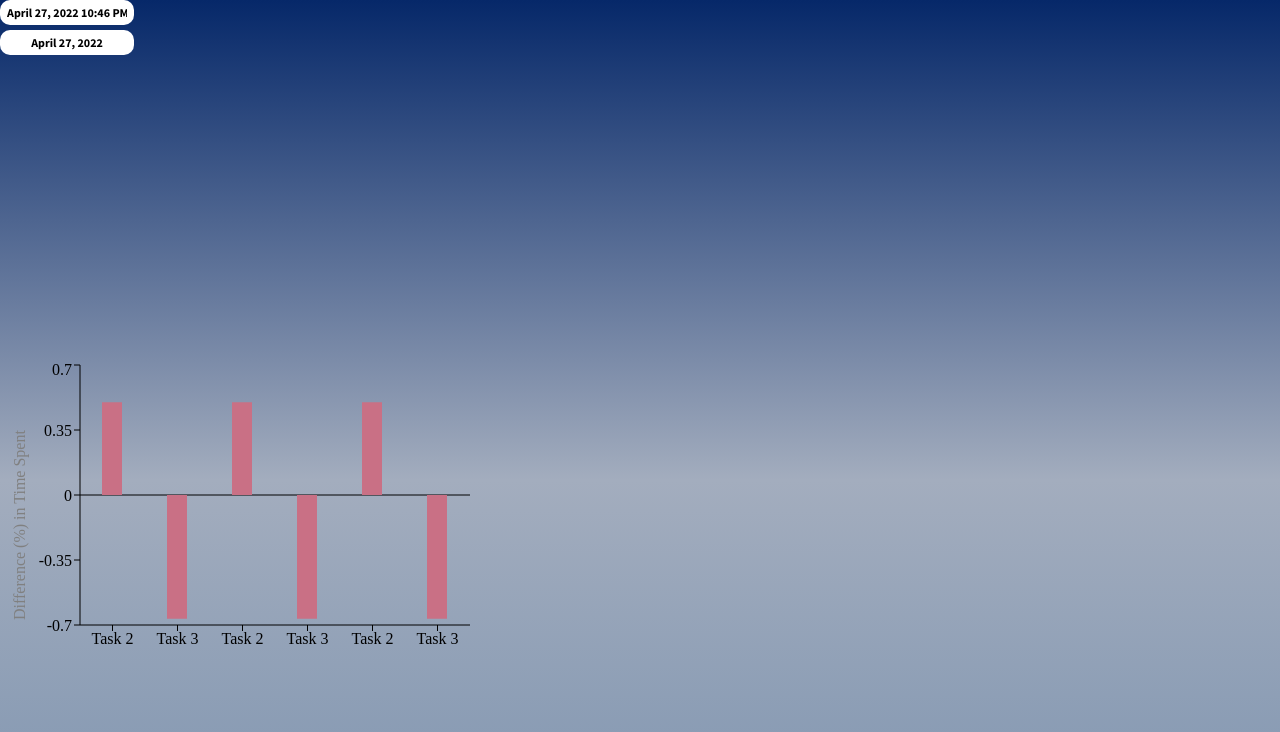
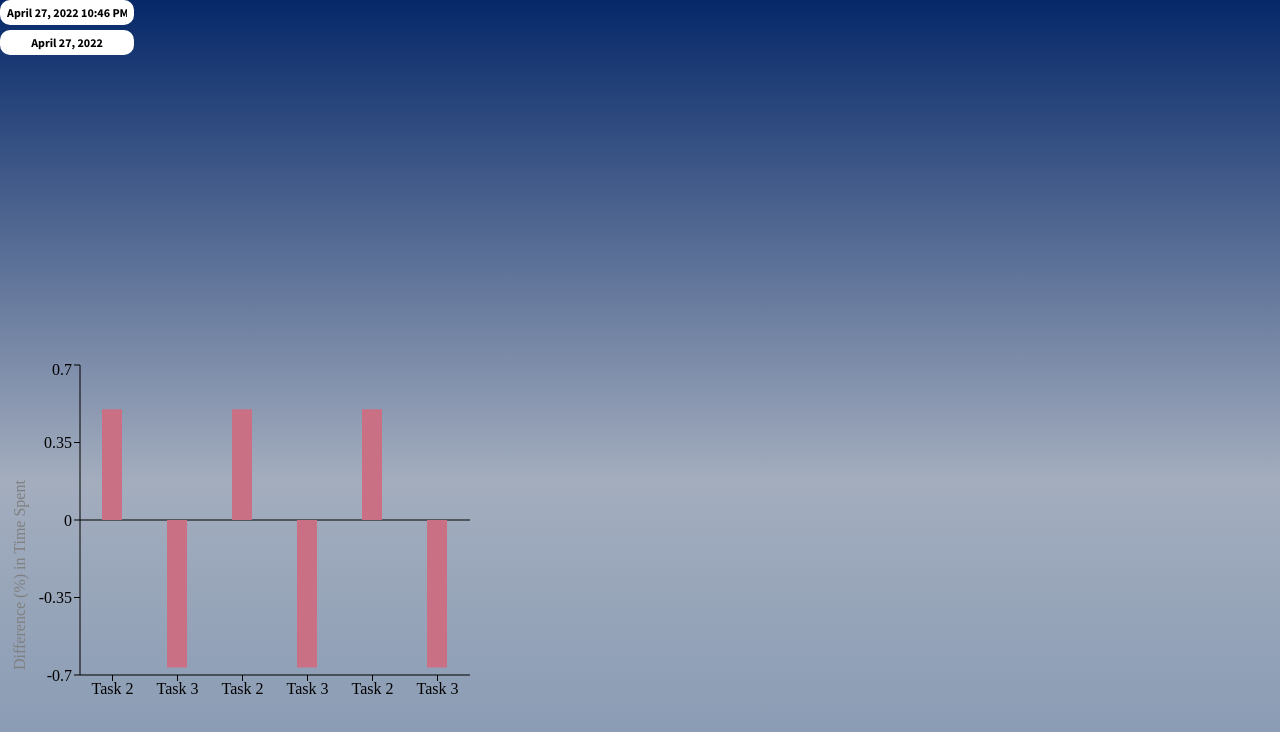
Before and after one commit to utmgdsc/UTimeManager, a React (Create React App) app in the folder client/: page /insights in a window 1280 px wide. Shown: the top 732 px of the page. Built offline with nearby package versions, Linux system fonts and the light colour scheme.

Commit message:
Fix scrollbar to not show

```diff
--- a/client/src/components/TaskDurationBarChart/TaskDurationBarChart.js
+++ b/client/src/components/TaskDurationBarChart/TaskDurationBarChart.js
@@ -13,15 +13,12 @@ import {
 export const TaskDurationBarChart = ({ taskResponseData }) => {
   const taskDurationDifferences = [];
 
-  console.log("hi");
-  console.log(taskResponseData);
   for (const task of taskResponseData) {
     const taskDifference = {
       taskName: task.title,
       percentDifference: 0,
     };
 
-    console.log(task);
     const plannedDuration =
       task.originalEndDate.getTime() - task.originalStartDate.getTime();
     const actualDuration = task.endDate.getTime() - task.startDate.getTime();
@@ -33,11 +30,10 @@ export const TaskDurationBarChart = ({ taskResponseData }) => {
   }
 
   return (
-    <ResponsiveContainer width="100%" height="100%">
     <div className={styles.scrollableTaskChart}>
       <BarChart
         width={500}
-          height={300}
+        height={350}
         data={taskDurationDifferences}
         margin={{
           top: 5,
@@ -59,7 +55,6 @@ export const TaskDurationBarChart = ({ taskResponseData }) => {
         <Bar dataKey="percentDifference" barSize={20} fill="#c97085" />
       </BarChart>
     </div>
-    </ResponsiveContainer>
   );
 };
 
--- a/client/src/components/TaskDurationBarChart/TaskDurationBarChart.module.css
+++ b/client/src/components/TaskDurationBarChart/TaskDurationBarChart.module.css
@@ -4,7 +4,7 @@
 }
 
 /* works in chrome and safari */
-.scrollableTaskChart ::-webkit-scrollbar {
+.scrollableTaskChart::-webkit-scrollbar {
   width: 0px !important;
   display: none;
 }
```
Lines whose indentation alone changed are shown as unchanged.
